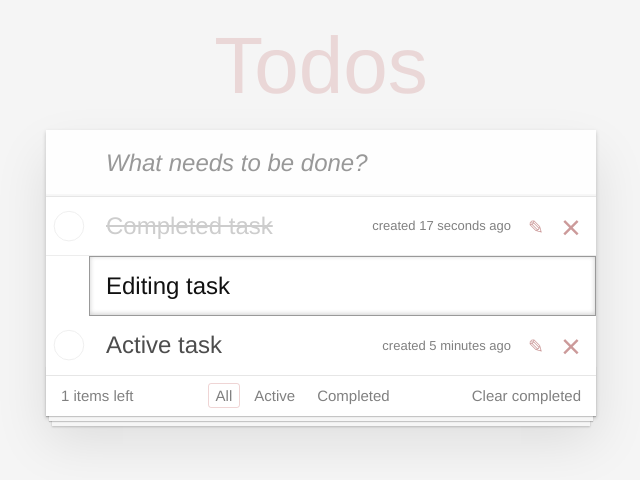
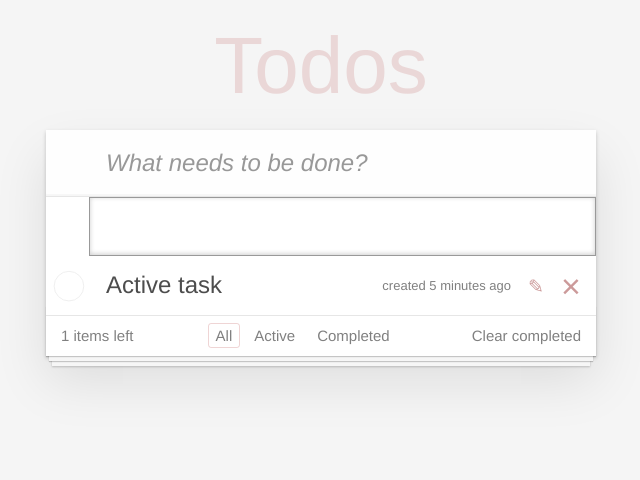
Before and after one commit to Aleksiy2022/todoapp, a React (Vite) app: page / in a window 1280 px wide. Both pictures are taken after a click on the button 855 px from the left and 227 px from the top of the page. Shown: the top 480 px of the page, without its empty margins (319-959 px from the left). Built offline with nearby package versions, Linux system fonts and the light colour scheme.

Commit message:
Added form to edit task.

```diff
--- a/src/components/app/App.jsx
+++ b/src/components/app/App.jsx
@@ -1,23 +1,47 @@
 import NewTaskForm from '../new_task_form/NewTaskForm.jsx'
 import TaskList from '../task_list/TaskList.jsx'
 import Footer from "../footer/Footer.jsx";
-import { useState } from 'react';
+import {useState} from 'react';
 import "./app.css"
 // import "./index.css"
 
 const initialData = [
-  {statusClass: "completed", description: "Completed task", createdAt: "created 17 seconds ago", id: 1},
-  {statusClass: "editing", description: "Editing task", createdAt: "created 5 minutes ago", id: 2},
-  {statusClass: null, description: "Active task", createdAt: "created 5 minutes ago", id: 3},
+  {statusClass: "", description: "Completed task", createdAt: "created 17 seconds ago", id: 1},
+  // {statusClass: "editing", description: "Editing task", createdAt: "created 5 minutes ago", id: 2},
+  {statusClass: "", description: "Active task", createdAt: "created 5 minutes ago", id: 3},
 ]
 
 export default function App() {
   const [todoData, setTodoData] = useState(initialData)
 
-  function handleChangeStatus(id) {
+  function handleChangeStatusTask(id) {
     const updatedTodoData = todoData.map(elem => {
       if (elem.id === id) {
-        elem.statusClass === null ? elem.statusClass = "completed" : elem.statusClass = null
+        elem.statusClass === "" ? elem.statusClass = "completed" : elem.statusClass = ""
+        return elem
+      } else return elem
+    })
+    setTodoData(updatedTodoData)
+  }
+
+  function displayEditingTaskForm(id) {
+    const updatedTodoData = todoData.map(elem => {
+      if (elem.id === id) {
+        if (elem.statusClass.includes("completed")) {
+          return elem
+        }
+        elem.statusClass += " editing"
+        return elem
+      } else return elem
+    })
+    setTodoData(updatedTodoData)
+  }
+
+  function handleUpdateTask(value, id) {
+    const updatedTodoData = todoData.map(elem => {
+      if (elem.id === id) {
+        elem.description = value
+        elem.statusClass = ""
         return elem
       } else return elem
     })
@@ -32,13 +56,15 @@ export default function App() {
 
   return (
     <section className="todoapp">
-      <NewTaskForm />
+      <NewTaskForm/>
       <section className="main">
         <TaskList
-          tasks={ todoData }
-          onChangeStatus={ handleChangeStatus }
-          onDeleted={ handleDeletedTask }/>
-        <Footer />
+          tasks={todoData}
+          onChangeStatus={handleChangeStatusTask}
+          onEdit={displayEditingTaskForm}
+          onUpdateTask={handleUpdateTask}
+          onDeleted={handleDeletedTask}/>
+        <Footer/>
       </section>
     </section>
   )
--- a/src/components/task/Task.jsx
+++ b/src/components/task/Task.jsx
@@ -1,21 +1,20 @@
 import "./task.css"
 
-export default function Task({ taskData, onChangeStatus, onDeleted }) {
-  const { description, createdAt } = taskData
+export default function Task({taskData, onChangeStatus, onEdit, onDeleted}) {
+  const {description, createdAt} = taskData
 
   return (
-
     <div className="view">
       <input
         className="toggle"
         type="checkbox"
-        onClick={ onChangeStatus }/>
+        onClick={onChangeStatus}/>
       <label>
         <span className="description">{description}</span>
         <span className="created">{createdAt}</span>
       </label>
-      <button className="icon icon-edit"></button>
-      <button onClick={ onDeleted } className="icon icon-destroy"></button>
+      <button onClick={onEdit} className="icon icon-edit"></button>
+      <button onClick={onDeleted} className="icon icon-destroy"></button>
     </div>
   )
 }
--- a/src/components/task_list/TaskList.jsx
+++ b/src/components/task_list/TaskList.jsx
@@ -1,27 +1,45 @@
 import "./task_list.css"
 import Task from "../task/Task.jsx"
+import {useState} from 'react';
 
-export default function TaskList({ tasks , onChangeStatus, onDeleted }) {
-  const inputEl = <input type="text" className="edit" value="Editing task" />
+export default function TaskList({tasks, onChangeStatus, onEdit, onUpdateTask, onDeleted}) {
+
+  const [inputValue, setInputValue] = useState("");
+
+  function onChange(evt) {
+    setInputValue(evt.target.value);
+  }
+
+  function onSubmit(evt, id) {
+    evt.preventDefault()
+    onUpdateTask(inputValue, id)
+    setInputValue("");
+  }
 
   const elements = tasks.map((task) => {
-    const { id, statusClass, ...taskItems } = task
-    const isEdit = statusClass === "editing"
+    const {id, statusClass, ...taskItems} = task
     return (
-      <li key={ id } className={ statusClass }>
+      <li key={id} className={statusClass}>
         <Task
-          taskData={ taskItems }
-          isEdit={ isEdit }
-          onChangeStatus={ () => onChangeStatus(id) }
-          onDeleted={ () => onDeleted(id) }/>
-        {isEdit ? inputEl : null}
+          taskData={taskItems}
+          onChangeStatus={() => onChangeStatus(id)}
+          onEdit={() => onEdit(id)}
+          onDeleted={() => onDeleted(id)}/>
+        <form
+          onSubmit={(evt) => onSubmit(evt, id)}>
+          <input
+            type="text"
+            className="edit hidden"
+            onChange={onChange}
+            value={inputValue}/>
+        </form>
       </li>
     )
   })
 
   return (
     <ul className="todo-list">
-      { elements }
+      {elements}
     </ul>
   )
 }
```
